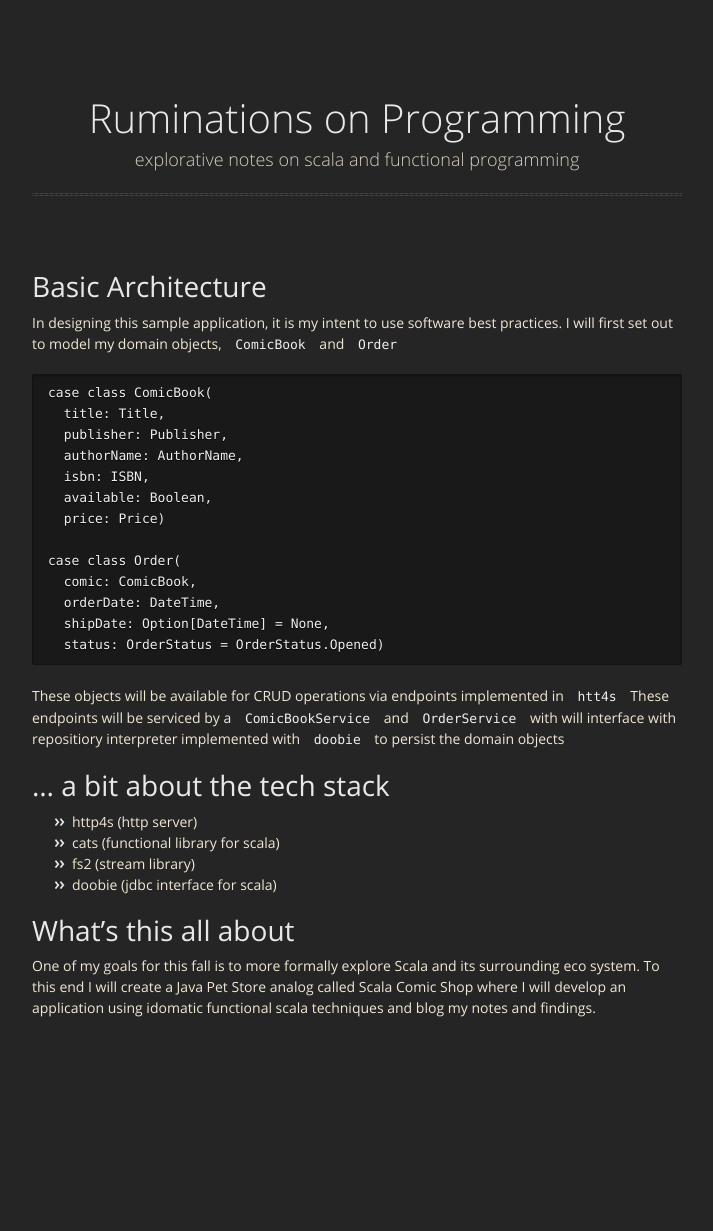
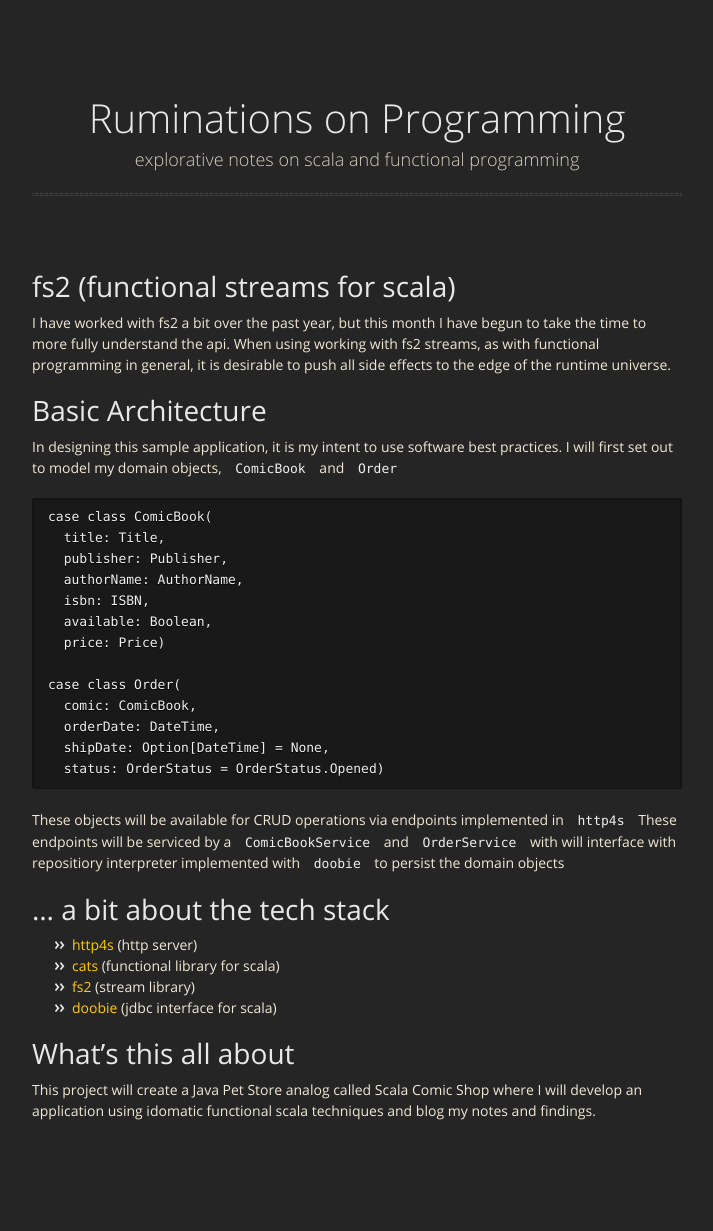
Before and after one commit to agsmith/agsmith.github.io, a Jekyll site: the page built from index.md, in a window 1280 px wide. Shown: the whole page, without its empty margins (283-996 px from the left). Built offline with Jekyll 4.4.1, drawn with Linux system fonts in a browser that asks for light colours; nearby versions of some CDN libraries; our own code applies the rules of GitHub Pages for plain Markdown files; before the commit the page ends 1128 px from its top, so only the background shows below that.

Commit message:
Update page

````diff
--- a/index.md
+++ b/index.md
@@ -1,3 +1,6 @@
+# fs2 (functional streams for scala)
+I have worked with fs2 a bit over the past year, but this month I have begun to take the time to more fully understand the api.  When using working with fs2 streams, as with functional programming in general, it is desirable to push all side effects to the edge of the runtime universe.
+
 # [](#header-1) Basic Architecture
 In designing this sample application, it is my intent to use software best practices.  I will first set out to model my domain objects, `ComicBook` and `Order`
 
@@ -17,16 +20,16 @@ case class Order(
   status: OrderStatus = OrderStatus.Opened)
 ```
 
-These objects will be available for CRUD operations via endpoints implemented in `htt4s` These endpoints will be serviced by a `ComicBookService` and `OrderService` with will interface with repositiory interpreter implemented with `doobie` to persist the domain objects
+These objects will be available for CRUD operations via endpoints implemented in `http4s` These endpoints will be serviced by a `ComicBookService` and `OrderService` with will interface with repositiory interpreter implemented with `doobie` to persist the domain objects
 
 
 # [](#header-2) ... a bit about the tech stack
-- http4s (http server)
-- cats (functional library for scala)
-- fs2 (stream library)
-- doobie (jdbc interface for scala)
+- [http4s](http://http4s.org/) (http server)
+- [cats](https://github.com/typelevel/cats) (functional library for scala)
+- [fs2](https://github.com/functional-streams-for-scala/fs2) (stream library)
+- [doobie](https://github.com/tpolecat/doobie) (jdbc interface for scala)
 
 
 # [](#header-1) What's this all about
 
-One of my goals for this fall is to more formally explore Scala and its surrounding eco system.  To this end I will create a Java Pet Store analog called Scala Comic Shop where I will develop an application using idomatic functional scala techniques and blog my notes and findings.
+This project will create a Java Pet Store analog called Scala Comic Shop where I will develop an application using idomatic functional scala techniques and blog my notes and findings.
````
